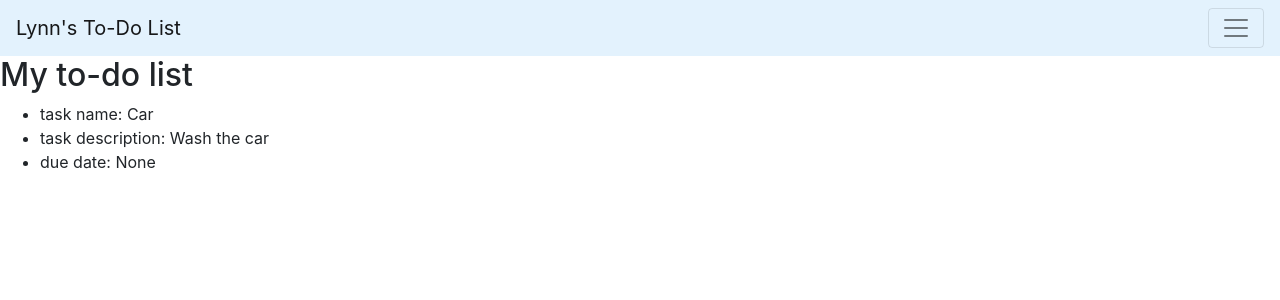
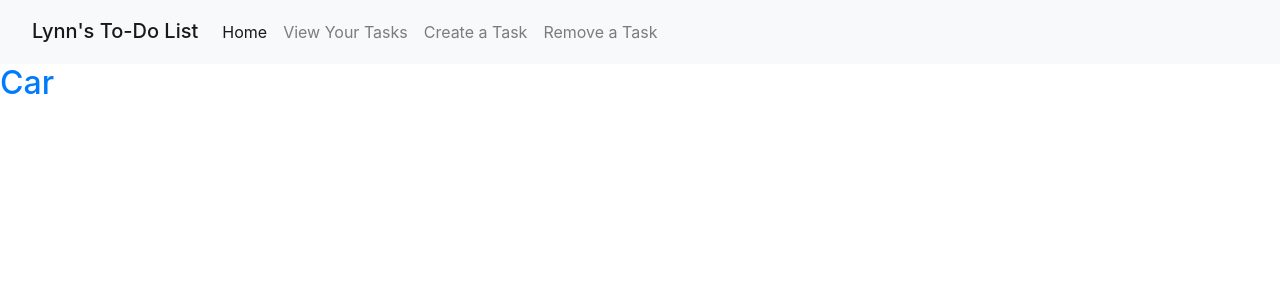
Before and after one commit to nguyenl1/evening_class, a Django app: template django/lab2/templates/index.html in a window 1280 px wide. Shown: the top 300 px of the page. Run offline with Django 3.2, Linux system fonts and the light colour scheme; the template is opened without the code that fills it: values that come from a table or form of the project are taken from there, others are empty; data comes from the database, SQL or seed files in the repository; some libraries are stand-ins or nearby versions.

Commit message:
create new html pages and updated models, views, and urls

```diff
--- a/django/lab2/templates/base.html
+++ b/django/lab2/templates/base.html
@@ -10,19 +10,28 @@
     <title>Lynn's To-Do List</title>
 </head>
 <body>
-
-    <nav class="navbar navbar-light" style="background-color: #e3f2fd;">
-        <a class="navbar-brand" href="http://127.0.0.1:8000/">Lynn's To-Do List</a>
-        <button class="navbar-toggler" type="button" data-toggle="collapse" data-target="#navbarNavAltMarkup" aria-controls="navbarNavAltMarkup" aria-expanded="false" aria-label="Toggle navigation">
-          <span class="navbar-toggler-icon"></span>
-        </button>
-        <div class="collapse navbar-collapse" id="navbarNavAltMarkup">
-          <div class="navbar-nav">
-            <a class="nav-item nav-link active" href="#">Home <span class="sr-only">(current)</span></a>
-            <a class="nav-item nav-link" href="http://127.0.0.1:8000/createtasks">Create Tasks</a>
-          </div>
-        <!-- </div> -->
-      </nav>
+  <nav class="navbar navbar-expand-lg navbar-light bg-light">
+    <a class="navbar-brand" href="http://127.0.0.1:8000/"><h2>Lynn's To-Do List</a></h2>
+    <button class="navbar-toggler" type="button" data-toggle="collapse" data-target="#navbarNav" aria-controls="navbarNav" aria-expanded="false" aria-label="Toggle navigation">
+      <span class="navbar-toggler-icon"></span>
+    </button>
+    <div class="collapse navbar-collapse" id="navbarNav">
+      <ul class="navbar-nav">
+        <li class="nav-item active">
+          <a class="nav-link" href="http://127.0.0.1:8000/">Home <span class="sr-only">(current)</span></a>
+        </li>
+        <li class="nav-item">
+          <a class="nav-link" href="http://127.0.0.1:8000/viewtasks">View Your Tasks</a>
+        </li>
+        <li class="nav-item">
+          <a class="nav-link" href="http://127.0.0.1:8000/createtasks">Create a Task</a>
+        </li>
+        <li class="nav-item">
+          <a class="nav-link" href="http://127.0.0.1:8000/removetasks">Remove a Task</a>
+        </li>
+      </ul>
+    </div>
+  </nav>
     {% block content %}
     {% endblock %}
 </body>
--- a/django/lab2/templates/index.html
+++ b/django/lab2/templates/index.html
@@ -2,17 +2,11 @@
 
 {% block content %}
 
-    <h2> My to-do list</h2>
+        <div class="POST">
 
-    {% for task in tasks %}
-        <ul>
-            <li> task name: {{task.task_name}}</li>
-            <li> task description: {{task.desp}}</li>
-            <li> due date: {{task.due_date}}</li>
-        </ul>
-        {% empty %}
-            <p> there are no tasks to display</p>
-    {% endfor %}
+            <h2><a href="{% url 'tasks_detail' pk=task.pk %}">{{task.task_name}}</a></h2>
+
+        </div>
 
 
 {% endblock %}
--- a/django/lab2/todo_app/models.py
+++ b/django/lab2/todo_app/models.py
@@ -3,8 +3,9 @@ from django.conf import settings
 
 class Task(models.Model):
     task_name = models.CharField(max_length = 250, blank=True, null=True)
-    desp = models.TextField()
     due_date = models.CharField(max_length = 250, blank=True, null=True)
+    is_completed = models.BooleanField(default= False)
 
-    def __str__(self):
-        return self.task_name
+    def complete_task(self):
+        self.is_completed = True
+        return self.is_completed
--- a/django/lab2/todo_app/urls.py
+++ b/django/lab2/todo_app/urls.py
@@ -4,5 +4,8 @@ from . import views
 urlpatterns=[
     path("", views.todo_app, name = "todo_app"),
     # path('mytasks', views.showTasks, name="showTasks"),
-    path('createtasks', views.create_tasks, name="createTasks")
+    path('createtasks', views.create_tasks, name="createTasks"),
+    path('task/<int:pk>/', views.task_detail, name ='tasks_detail'),
+    path('viewtasks', views.list_tasks, name="viewTasks"),
+    path('removetasks', views.remove_task, name= "remove"),
 ]
```
Also changed, not shown: django/lab2/templates/create_task.html (+10 -4 lines), django/lab2/templates/remove_tasks.html (added, +11 -0 lines), django/lab2/templates/view_tasks.html (added, +11 -0 lines), django/lab2/todo_app/views.py (+28 -15 lines), django/lab2/db.sqlite3, django/lab2/todo_app/migrations/0007_auto_20200430_2008.py (added).
